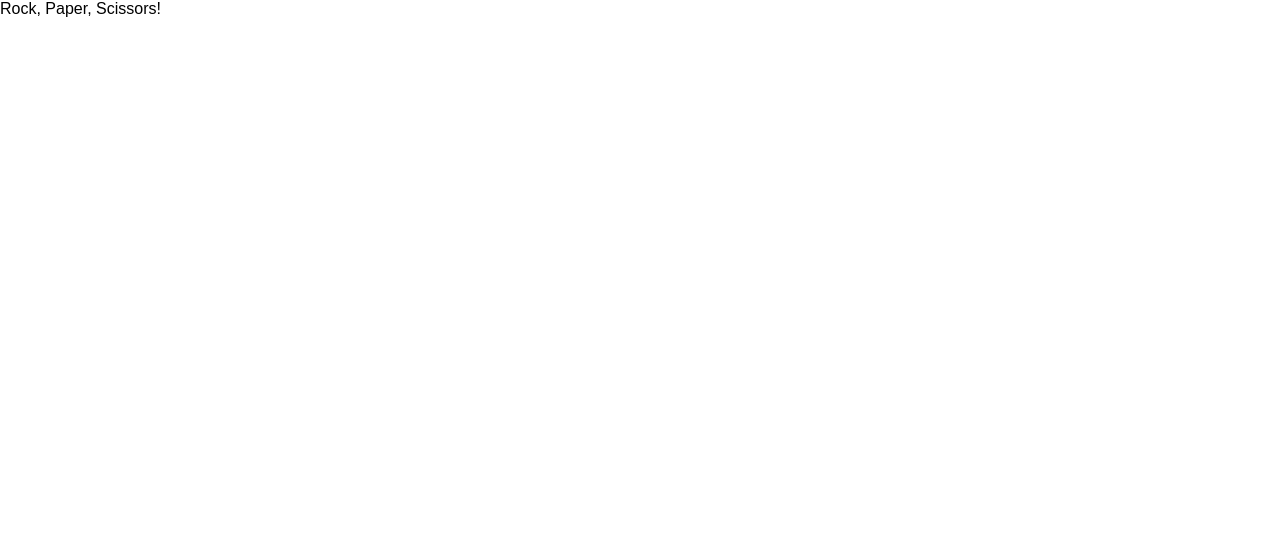
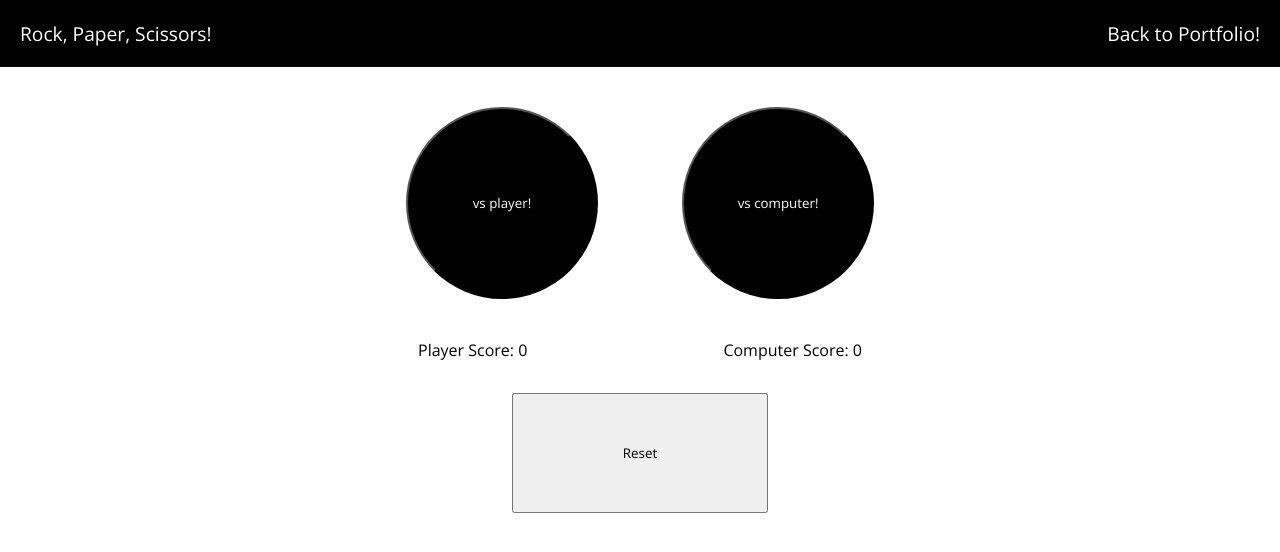
Before and after one commit to bprhtml/rock-paper-scissors, a plain HTML site: page index.html in a window 1280 px wide. Drawn offline with nearby package versions, Linux system fonts and the light colour scheme.

Commit message:
Style changes & added DOM elements
- Added colour and background changes
- Small animations added to vs player & vs computer option buttons
- Rock, paper, scissors buttons added after vs player click
- DOM elements added inside app.js for future coding.

```diff
--- a/app.js
+++ b/app.js
@@ -0,0 +1,21 @@
+// DOM
+const vsPlayerBtn = document.getElementById('vsPlayer');
+const vsCompBtn = document.getElementById('vsComp');
+const resetBtn = document.getElementById('resetBtn');
+const rockBtn = document.getElementById('rockBtn');
+const paperBtn = document.getElementById('paperBtn');
+const scissBtn = document.getElementById('scissBtn');
+
+const leftScore = document.querySelector('.player-score');
+const rightScore = document.querySelector('.computer-score')
+const announcementText = document.querySelector('.announcement');
+
+vsPlayerBtn.addEventListener('click', () => {
+    vsCompBtn.style.display = "none";
+    rockBtn.style.display = "block";
+    paperBtn.style.display = "block";
+    scissBtn.style.display = "block";
+    setTimeout(() => {
+        vsPlayerBtn.style.visibility = "hidden"
+    }, 5000)
+})
--- a/index.html
+++ b/index.html
@@ -14,7 +14,31 @@
             <div class="title">
                 Rock, Paper, Scissors!
             </div>
+            <div class="portfolio-link">
+                <a href="">Back to Portfolio!</a>
+            </div>
         </header>
+        <div class="game-container">
+            <div class="vs-options">
+                <button id="vsPlayer">vs player!</button>
+                <button id="vsComp">vs computer!</button>
+            </div>
+            <div class="button-container">
+                <button id="rockBtn" style="display: none">Rock</button>
+                <button id="scissBtn" style="display: none">Paper</button>
+                <button id="paperBtn" style="display: none">Scissors</button>
+            </div>
+            <div class="score-announcement">
+                <div class="announcement"></div>
+                <div class="score">
+                    <div class="player-score">Player Score: 0</div>
+                    <div class="computer-score">Computer Score: 0</div>
+                </div>
+            </div>
+            <div class="reset-button">
+                <button id="resetBtn">Reset</button>
+            </div>
+        </div>
     </div>
 </body>
 </html>
--- a/styles.css
+++ b/styles.css
@@ -1,5 +1,98 @@
+@import url(https://fonts.googleapis.com/css?family=Open+Sans);
 * {
-    font-family: Arial, Helvetica, sans-serif;
+    font-family: 'Open Sans', sans-serif;
     margin: 0;
     box-sizing: border-box;
 }
+
+a {
+    text-decoration: none;
+    color: white;
+}
+
+.flex-container {
+    display: flex;
+    flex-direction: column;
+}
+
+header {
+    background-color: black;
+    color: white;
+    display: flex;
+    justify-content: space-between;
+    padding: 2.5vh;
+    font-size: larger;
+}
+
+.game-container {
+    width: 100vw;
+    display: flex;
+    flex-direction: column;
+    justify-content: space-around;
+    align-items: center;
+}
+
+.vs-options>button,
+.button-container>button {
+    padding: 20px;
+    border-radius: 50%;
+    background-color: black;
+    color: white;
+    cursor: pointer;
+    margin: 5vh;
+    width: 15vw;
+    height: 15vw;
+}
+.vs-options>button:hover {
+    animation: rotation 5s infinite linear;
+    background-color: rgb(50, 50, 50);
+}
+.vs-options>button:focus {
+    animation: rotation 5s infinite linear;
+    background-color: rgb(50, 50, 50);
+}
+
+.button-container {
+    display: flex;
+}
+
+.score {
+    display: flex;
+    width: 50vw;
+    justify-content: space-around;
+}
+
+#resetBtn {
+    margin: 4vh;
+    width: 20vw;
+    height: 15vh;
+}
+
+
+
+
+
+
+
+@keyframes rotation {
+    from {
+        transform: rotate(0deg);
+    }
+    33% {
+        transform: rotate(45deg);
+    }
+    66% {
+        transform: rotate(-45deg);
+    } to {
+        transform: rotate(360deg);
+    }
+}
+
+@keyframes disappear {
+    from {
+        opacity: 100%;
+    } to {
+        opacity: 0%;
+        display: none;
+    }
+}
```
